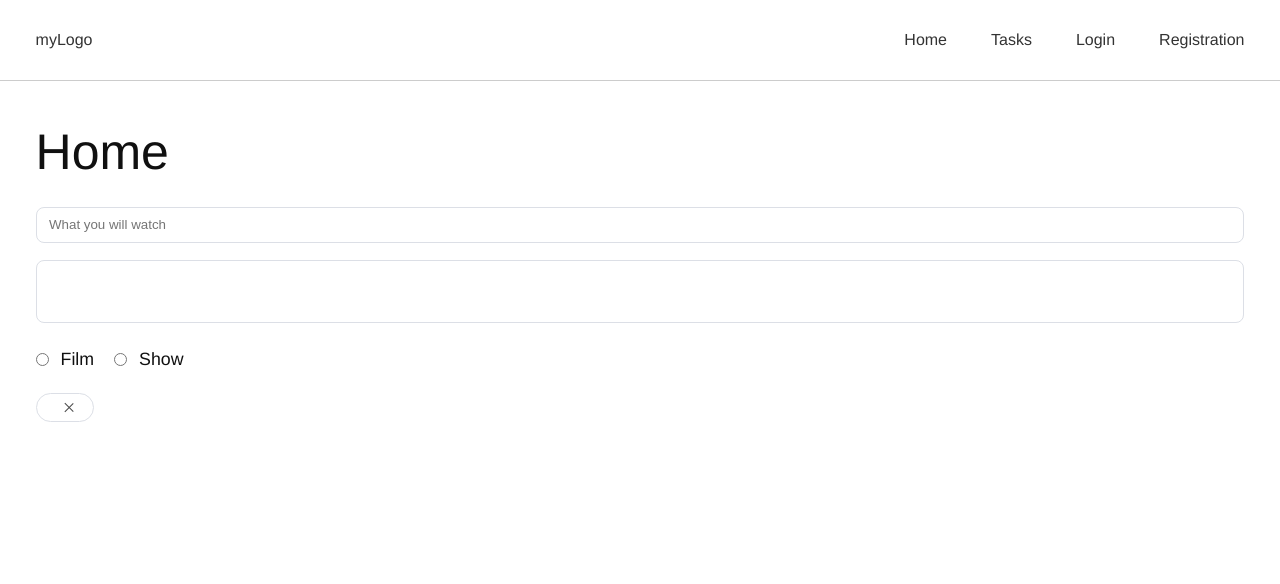
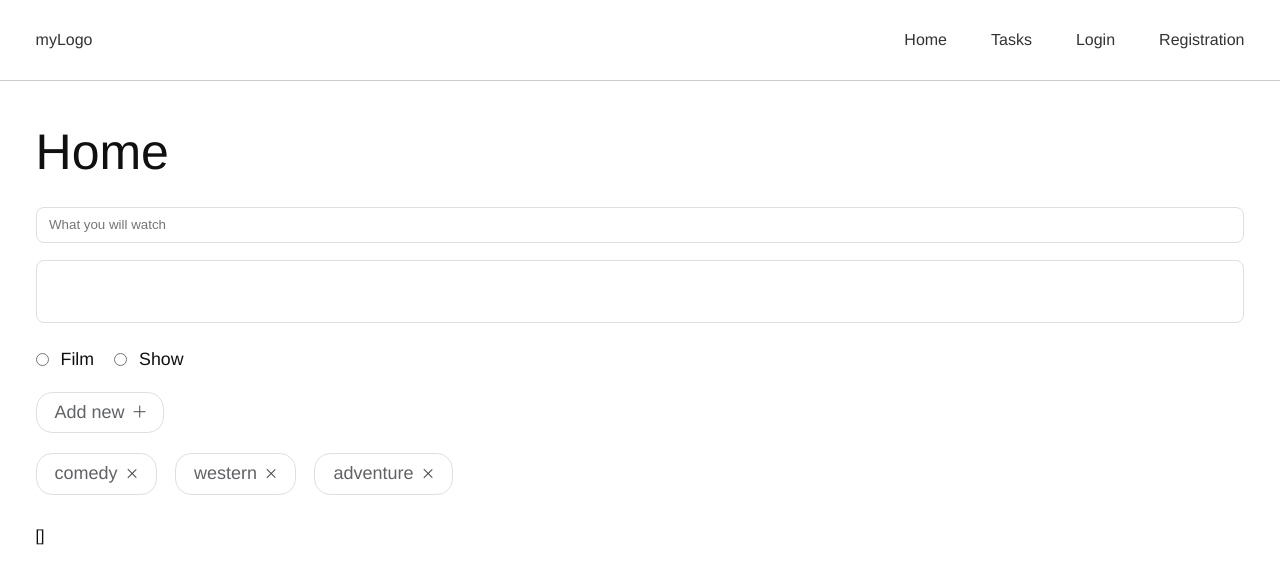
Before and after one commit to Hannasezen/VuejsFilmLibrary, a Vue app: page /#/ in a window 1280 px wide. Shown: the top 584 px of the page. Built offline with nearby package versions, Linux system fonts and the light colour scheme.

Commit message:
adding tags to tagsList

```diff
--- a/src/components/Home.vue
+++ b/src/components/Home.vue
@@ -68,11 +68,41 @@
               v-model="showSeriesMinutes"
             )
             p {{ showTime }}
+        .tag-list.tag-list--add
+          .ui-tag__wrapper(
+            @click="tagMenuShow = !tagMenuShow"
+          )
+            .ui-tag
+              span.tag-title Add new
+              span.button-close(
+                :class="{ active: !tagMenuShow }"
+              )
+        .tag-list.tag-list--menu(
+          v-if="tagMenuShow"
+        )
+          input.tag-add--input(
+            type="text"
+            placeholder="New tag"
+            v-model="tagTitle"
+            @keyup.enter="newTag"
+          )
+          .button.button-default(
+            @click="newTag"
+          ) Send
         .tag-list
-          .ui-tag__wrapper
-            .ui-tag
-              span.tag-title
-              span.button-close
+          .ui-tag__wrapper(
+            v-for="tag in tags"
+            :key="tag.title"
+          )
+            .ui-tag(
+              @click="addTagUsed(tag)"
+              :class="{ active: tag.use }"
+            )
+              span.tag-title {{ tag.title }}
+              span.button-close(
+                :class="{ active: tag.use }"
+              )
+        p {{ tagsUsed }}
 </template>
 
 <script>
@@ -87,11 +117,28 @@ export default {
       filmMinutes: 30,
       showSeason: 1,
       showSeries: 11,
-      showSeriesMinutes: 40
+      showSeriesMinutes: 40,
+      tagTitle: '',
+      tagMenuShow: false,
+      tagsUsed: [],
+      tags: [
+        {title: 'comedy', use: false},
+        {title: 'western', use: false},
+        {title: 'adventure', use: false}
+      ]
     }
   },
   methods: {
-    newTask: function () {
+    newTag () {
+      if (this.tagTitle === '') {
+        return
+      }
+      this.tags.push({
+        title: this.tagTitle,
+        use: false
+      })
+    },
+    newTask () {
       if (this.taskTitle === '') {
         return
       }
@@ -107,13 +154,23 @@ export default {
         description: this.taskDescription,
         whatWatch: this.whatWatch,
         time,
+        tagsUsed: this.tagsUsed,
         completed: false,
         editing: false
       }
       console.log(task)
+      this.taskId++
       this.taskTitle = ''
       this.taskDescription = ''
-      this.taskId++
+      this.tagsUsed = []
+    },
+    addTagUsed (tag) {
+      tag.use = !tag.use
+      if (tag.use) {
+        this.tagsUsed.push(tag.title)
+      } else {
+        this.tagsUsed.splice(tag.title, 1)
+      }
     },
     getHoursAndMinutes (minutes) {
       let hours = Math.trunc(minutes / 60)
@@ -154,4 +211,33 @@ export default {
   .time-input
     max-width 80px
     margin-right 10px
+  .tag-list
+    margin-bottom 20px
+  .ui-tag__wrapper
+    margin-right 18px
+    margin-bottom 10px
+    &:last-child
+      margin 0
+  .ui-tag
+    &.active
+      background-color #f5f5f5
+    cursor pointer
+    .button-close
+      &.active
+        transform rotate(45deg)
+    &.used
+      background-color #444ce0
+      color #fff
+      .button-close
+        &:before,
+        &:after
+          background-color #fff
+  .tag-list--menu
+    display flex
+    justify-content space-between
+    align-items center
+  .tag-add--input
+    margin-bottom 0
+    margin-right 10px
+    height 42px
 </style>
```
